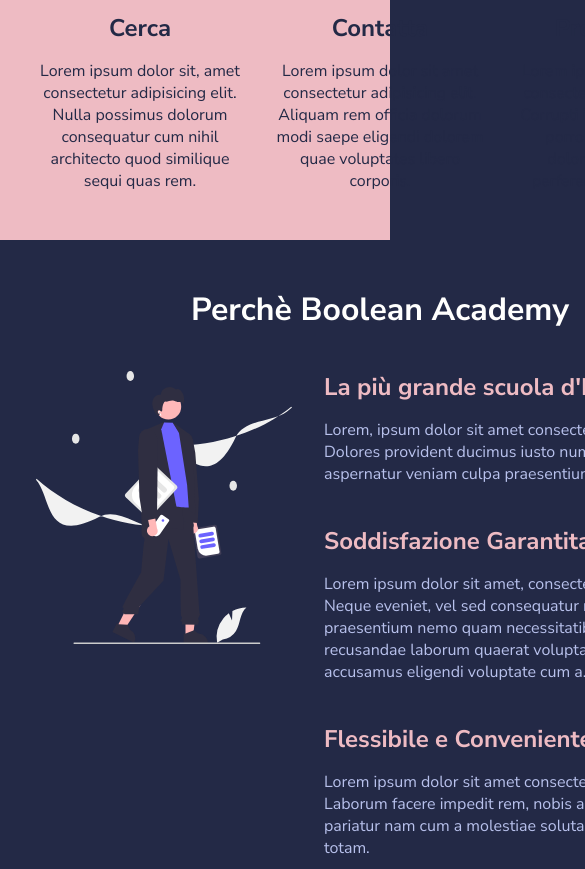
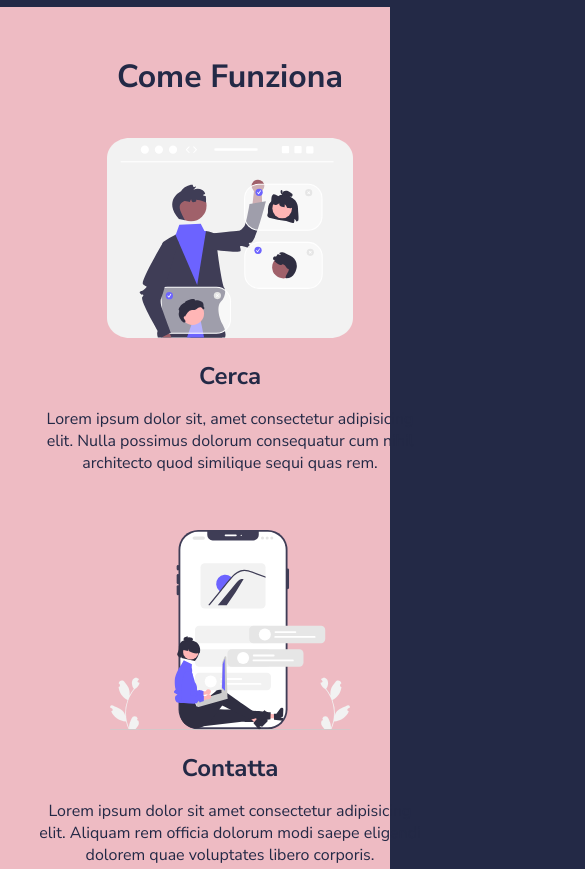
Before and after one commit to VoilaSecari/html-css-resp-wannabe, a plain HTML site: page index.html in a window 390 px wide. Shown: the part 980-1849 px from the top of the page, 585 px wide, since content can reach past the window. Drawn offline with Linux system fonts and the light colour scheme.

Commit message:
Small responsive

```diff
--- a/css/style.css
+++ b/css/style.css
@@ -135,3 +135,36 @@ img {
     width: 760px;
   }
 }
+
+/* RESPONSIVE SMALL ---> FINO 480PX */
+
+@media screen and (max-width: 480px) {
+  .container {
+    width: 460px;
+  }
+
+  .row {
+    flex-wrap: wrap;
+    row-gap: 3.5rem;
+  }
+
+  .lessons .col {
+    width: 100%;
+  }
+
+  /* STEPS SECTION */
+
+  .steps .col {
+    width: 100%;
+  }
+
+  /* WHY US */
+
+  .why-us .col-left {
+    width: 100%;
+  }
+
+  .why-us .col-right {
+    width: 100%;
+  }
+}
```
